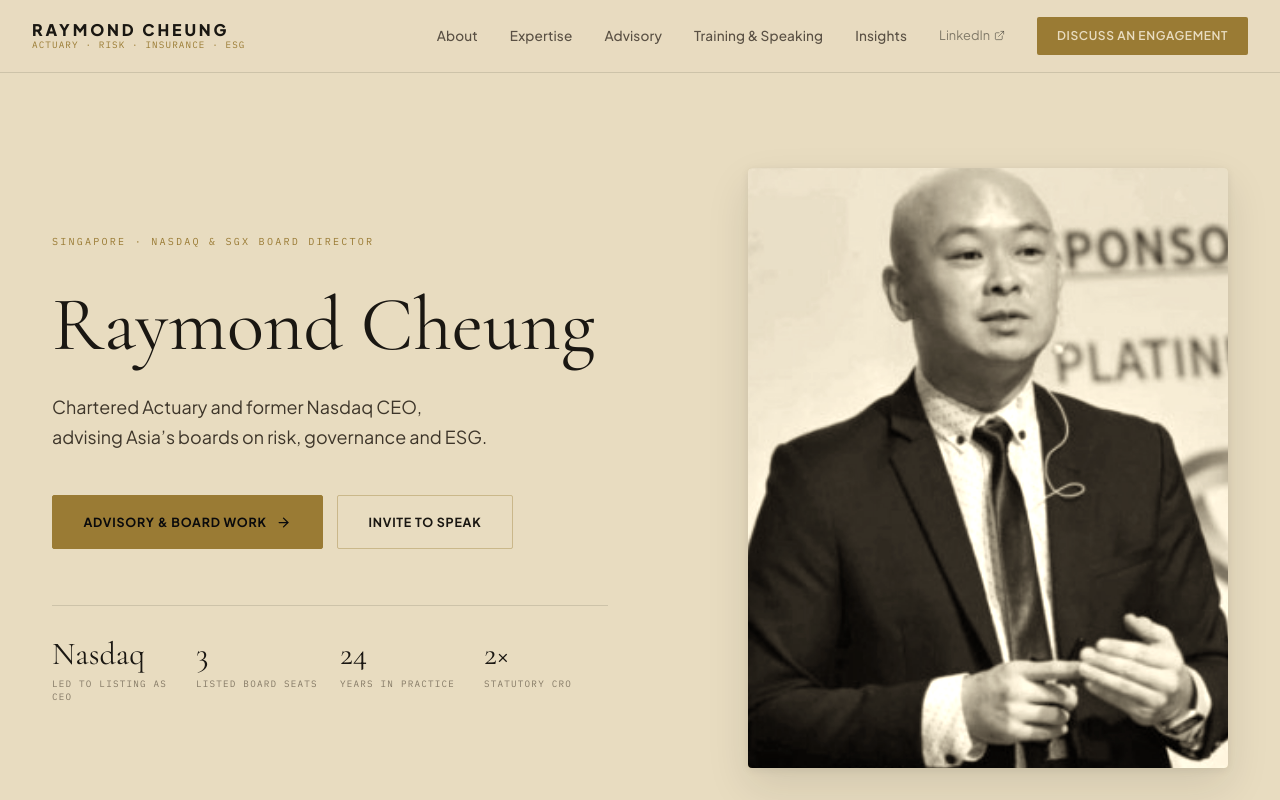
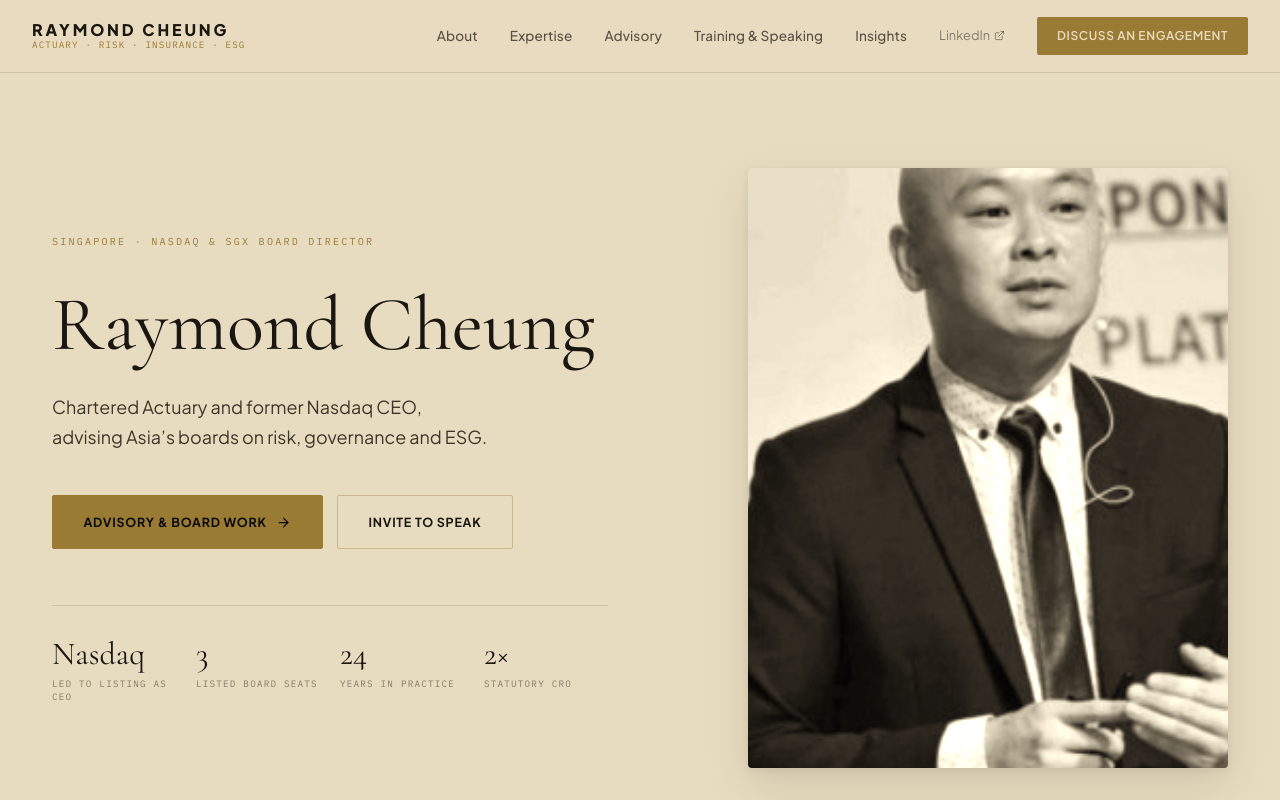
Before and after one commit to rcheungwm-wq/raymond-cheung-site, a Next.js app: page / in a window 1280 px wide. Shown: the top 800 px of the page. Built offline with nearby package versions, Linux system fonts and the light colour scheme.

Commit message:
design: trim speaking list, tighter portrait crop

```diff
--- a/components/HeroAuthoritySection.tsx
+++ b/components/HeroAuthoritySection.tsx
@@ -108,8 +108,8 @@ export default function HeroAuthoritySection() {
                 objectFit: "cover",
                 /* Crop in on the subject to push the event backdrop's
                    sponsor signage out of frame. */
-                objectPosition: "38% 18%",
-                transform: "scale(1.18)",
+                objectPosition: "22% 15%",
+                transform: "scale(1.42)",
                 /* Warm monochrome — harmonises the event-photo backdrop
                    with the champagne palette and mutes its low resolution. */
                 filter: "grayscale(100%) sepia(30%) contrast(1.05) brightness(1.03)",
--- a/components/SpeakingSection.tsx
+++ b/components/SpeakingSection.tsx
@@ -78,7 +78,7 @@ export default function SpeakingSection() {
               Selected Engagements
             </p>
             <ul style={{ listStyle: "none", padding: 0, margin: 0 }}>
-              {speakingEngagements.map((e) => (
+              {speakingEngagements.slice(0, 5).map((e) => (
                 <li key={e.event} style={{ padding: "0.85rem 0", borderBottom: "1px solid rgba(201,169,97,0.08)", display: "grid", gridTemplateColumns: "1fr auto", gap: "1rem", alignItems: "start" }}>
                   <div>
                     <p style={{ fontSize: "0.82rem", fontFamily: "var(--font-plus-jakarta), system-ui, sans-serif", fontWeight: 600, color: "rgba(26,23,18,0.82)", lineHeight: 1.3, marginBottom: "0.2rem" }}>
@@ -94,6 +94,12 @@ export default function SpeakingSection() {
                 </li>
               ))}
             </ul>
+
+            <div style={{ marginTop: "1.75rem" }}>
+              <Link href="/training-speaking" className="link-teal">
+                All {speakingEngagements.length} engagements <ArrowRight size={13} />
+              </Link>
+            </div>
           </div>
         </div>
       </div>
```
